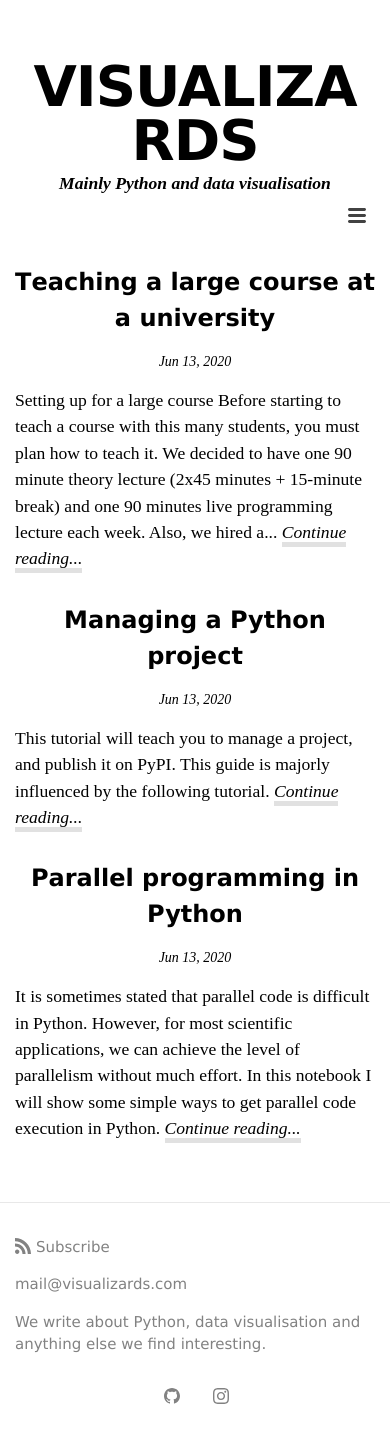
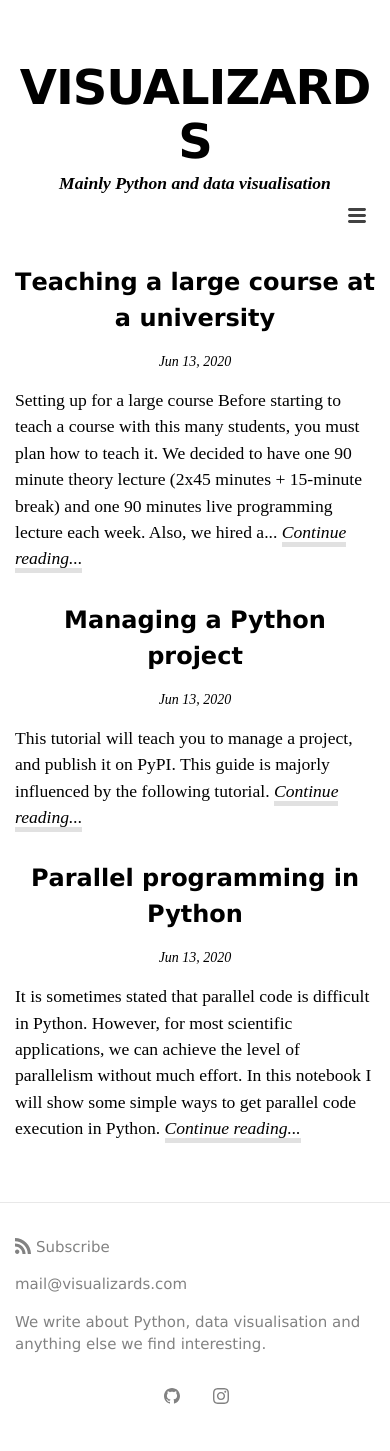
Before and after one commit to visualizards/visualizards.github.io, a Jekyll site: the page built from index.md, in a window 390 px wide. Built offline with Jekyll 4.4.1, drawn with Linux system fonts in a browser that asks for light colours; some web fonts are replaced; comment, search, counter and statistics services are not loaded.

Commit message:
Changed font size for phones

```diff
--- a/_sass/minima/custom-styles.scss
+++ b/_sass/minima/custom-styles.scss
@@ -24,7 +24,7 @@ a:hover{
 
     @include media-query($on-palm) {
         padding-right: none;
-        font-size: 3.5*$base-font-size;
+        font-size: 3*$base-font-size;
     }
 
 }
```
